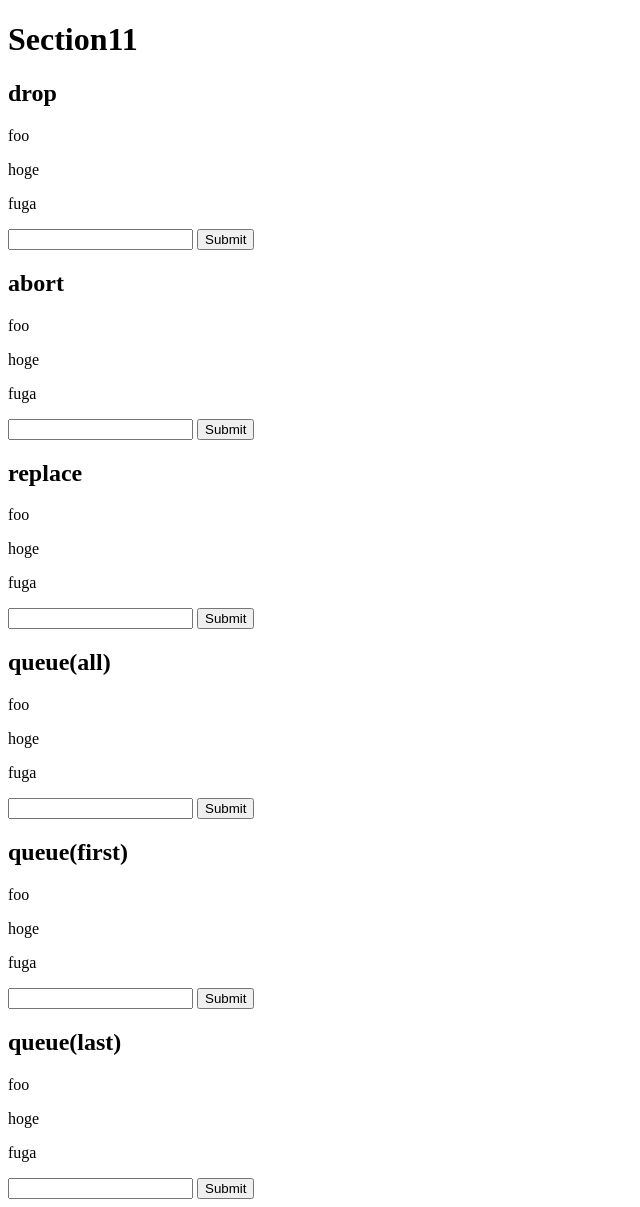
After one commit to tomo1227/htmx_book_app, a Python web app: template templates/section11.html in a window 1280 px wide. The commit adds this page. Shown: the whole page, without its empty margins (0-640 px from the left). Run offline with Jinja, Linux system fonts and the light colour scheme; the template is opened without the code that fills it, so the values that code supplies are empty.

Commit message:
section11の追加

```diff
--- a/templates/index.html
+++ b/templates/index.html
@@ -13,6 +13,7 @@
     <li><a href="/section7">Section 7</a></li>
     <li><a href="/section8">Section 8</a></li>
     <li><a href="/section9">Section 9</a></li>
+    <li><a href="/section11">Section 11</a></li>
   </ul>
 </nav>
 {% endblock %}
--- /dev/null
+++ b/templates/section11.html
@@ -0,0 +1,80 @@
+{% extends "base.html" %}
+
+{% block title %}Home{% endblock %}
+
+{% block content %}
+<h1>Section11</h1>
+
+<h2>drop</h2>
+<p id="drop-target1">foo</p>
+<p id="drop-target2">hoge</p>
+<p id="drop-target3">fuga</p>
+<form hx-get="/hxsync" hx-target="#drop-target1">
+  <div hx-get="/hxsync" hx-target="#drop-target2" hx-trigger="change" hx-sync="closest form">
+    <input name="title" type="text" hx-get="/hxsync" hx-trigger="change" hx-target="#drop-target3"
+      hx-sync="closest div:drop" />
+    <button name="drop-form" type="submit">Submit</button>
+  </div>
+</form>
+
+
+<h2>abort</h2>
+<p id="abort-target1">foo</p>
+<p id="abort-target2">hoge</p>
+<p id="abort-target3">fuga</p>
+<form hx-get="/hxsync" hx-target="#abort-target1">
+  <div hx-get="/hxsync" hx-target="#abort-target2" hx-trigger="change" hx-sync="closest form">
+    <input name="title" type="text" hx-get="/hxsync" hx-trigger="change" hx-target="#abort-target3"
+      hx-sync="closest div:abort" />
+    <button type="submit">Submit</button>
+  </div>
+</form>
+
+<h2>replace</h2>
+<p id="replace-target1">foo</p>
+<p id="replace-target2">hoge</p>
+<p id="replace-target3">fuga</p>
+<form hx-get="/hxsync" hx-target="#replace-target1">
+  <div hx-get="/hxsync" hx-target="#replace-target2" hx-trigger="change" hx-sync="closest form">
+    <input name="title" type="text" hx-get="/hxsync" hx-trigger="change" hx-target="#replace-target3"
+      hx-sync="closest div:replace" />
+    <button type="submit">Submit</button>
+  </div>
+</form>
+
+<h2>queue(all)</h2>
+<p id="queue-all-target1">foo</p>
+<p id="queue-all-target2">hoge</p>
+<p id="queue-all-target3">fuga</p>
+<form hx-get="/hxsync" hx-target="#queue-all-target1">
+  <div hx-get="/hxsync" hx-target="#queue-all-target2" hx-trigger="change" hx-sync="closest form">
+    <input name="title" type="text" hx-get="/hxsync" hx-trigger="change" hx-target="#queue-all-target3"
+      hx-sync="closest div:queue last" />
+    <button type="submit">Submit</button>
+  </div>
+</form>
+
+<h2>queue(first)</h2>
+<p id="queue-first-target1">foo</p>
+<p id="queue-first-target2">hoge</p>
+<p id="queue-first-target3">fuga</p>
+<form hx-get="/hxsync" hx-target="#queue-first-target1">
+  <div hx-get="/hxsync" hx-target="#queue-first-target2" hx-trigger="change" hx-sync="closest form">
+    <input id="queue-first" name="title" type="text" hx-get="/hxsync" hx-trigger="change"
+      hx-target="#queue-first-target3" hx-sync="closest div:queue last" />
+    <button type="submit">Submit</button>
+  </div>
+</form>
+
+<h2>queue(last)</h2>
+<p id="queue-last-target1">foo</p>
+<p id="queue-last-target2">hoge</p>
+<p id="queue-last-target3">fuga</p>
+<form hx-get="/hxsync" hx-target="#queue-last-target1">
+  <div hx-get="/hxsync" hx-target="#queue-last-target2" hx-sync="closest form">
+    <input name="title" type="text" hx-get="/hxsync" hx-trigger="change" hx-target="#queue-last-target3"
+      hx-sync="closest div:queue last" />
+    <button type="submit">Submit</button>
+  </div>
+</form>
+{% endblock %}
```
Also changed, not shown: src/main.py (+11 -1 lines). Lines whose indentation alone changed are shown as unchanged.
